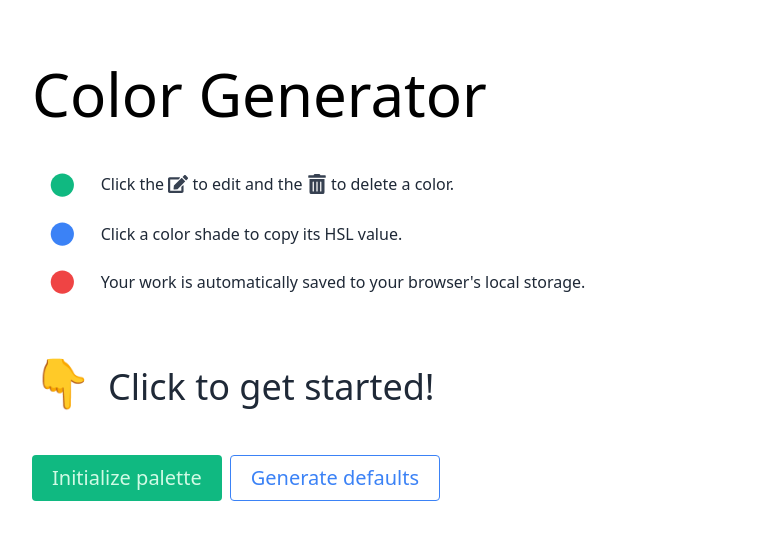
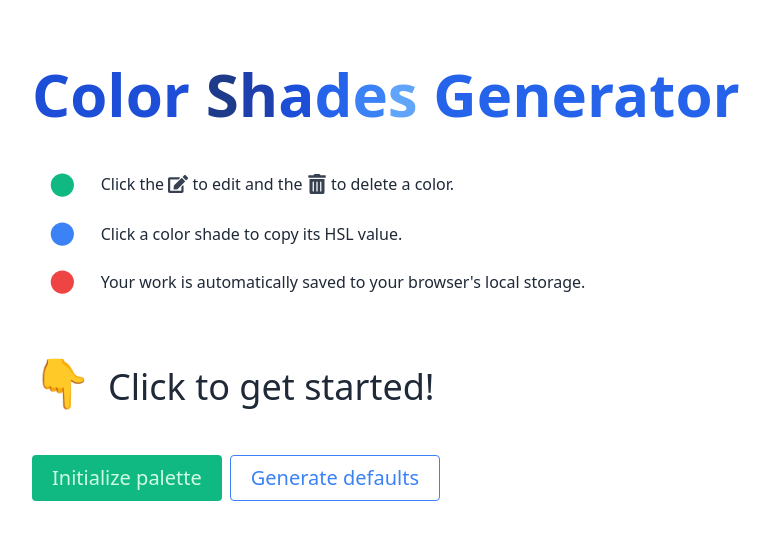
Before and after one commit to swkeever/colors, a React (Create React App) app: page / in a window 1280 px wide. Shown: the top 540 px of the page, without its empty margins (240-1010 px from the left). Built offline with nearby package versions, Linux system fonts and the light colour scheme.

Commit message:
edit title styling

```diff
--- a/src/App.js
+++ b/src/App.js
@@ -98,7 +98,20 @@ function App() {
       }}
     >
       <div className="max-w-3xl px-2 md:px-4 mx-auto relative">
-        <h1 className="text-5xl font-medium leading-none md:text-6xl md:mt-16 block">Color Generator</h1>
+        <h1 className="text-5xl font-bold leading-none md:text-6xl md:mt-16 block">
+          <span className="text-blue-700">Color</span>
+          {' '}
+          <span className="text-blue-900">S</span>
+          <span className="text-blue-800">h</span>
+          <span className="text-blue-700">a</span>
+          <span className="text-blue-600">d</span>
+          <span className="text-blue-500">e</span>
+          <span className="text-blue-400">s</span>
+
+          {' '}
+          <span className="text-blue-600">Generator</span>
+
+        </h1>
         <ul className="flex flex-col space-y-6 mt-12 text-sm md:text-base text-gray-800">
           <li className={styles.listItem}>
             <FaCircle className={`${styles.listDisc} text-green-500`} />
```
Also changed, not shown: 1 other file (tests, documents, lock files or other folders).
